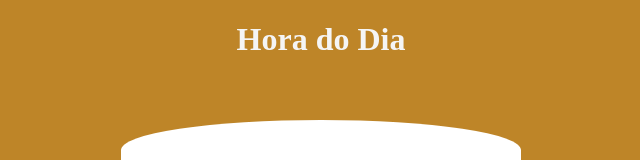
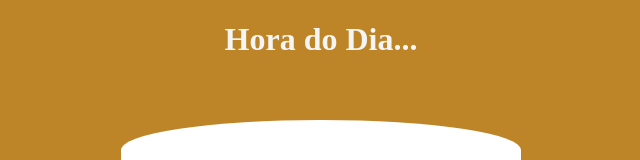
Before and after one commit to SantoDoMau/SantoDoMau.github.io, a plain HTML site: page index.html in a window 1280 px wide. Shown: the top 160 px of the page, without its empty margins (319-959 px from the left). Drawn offline with Linux system fonts and the light colour scheme.

Commit message:
Update index.html

```diff
--- a/index.html
+++ b/index.html
@@ -42,7 +42,7 @@
     </style>
 </head>
 <body id="corpo">
-    <h1> <strong>Hora do Dia</strong></h1>
+    <h1> <strong>Hora do Dia...</strong></h1>
 
     <div id="retangulo">
 
```
